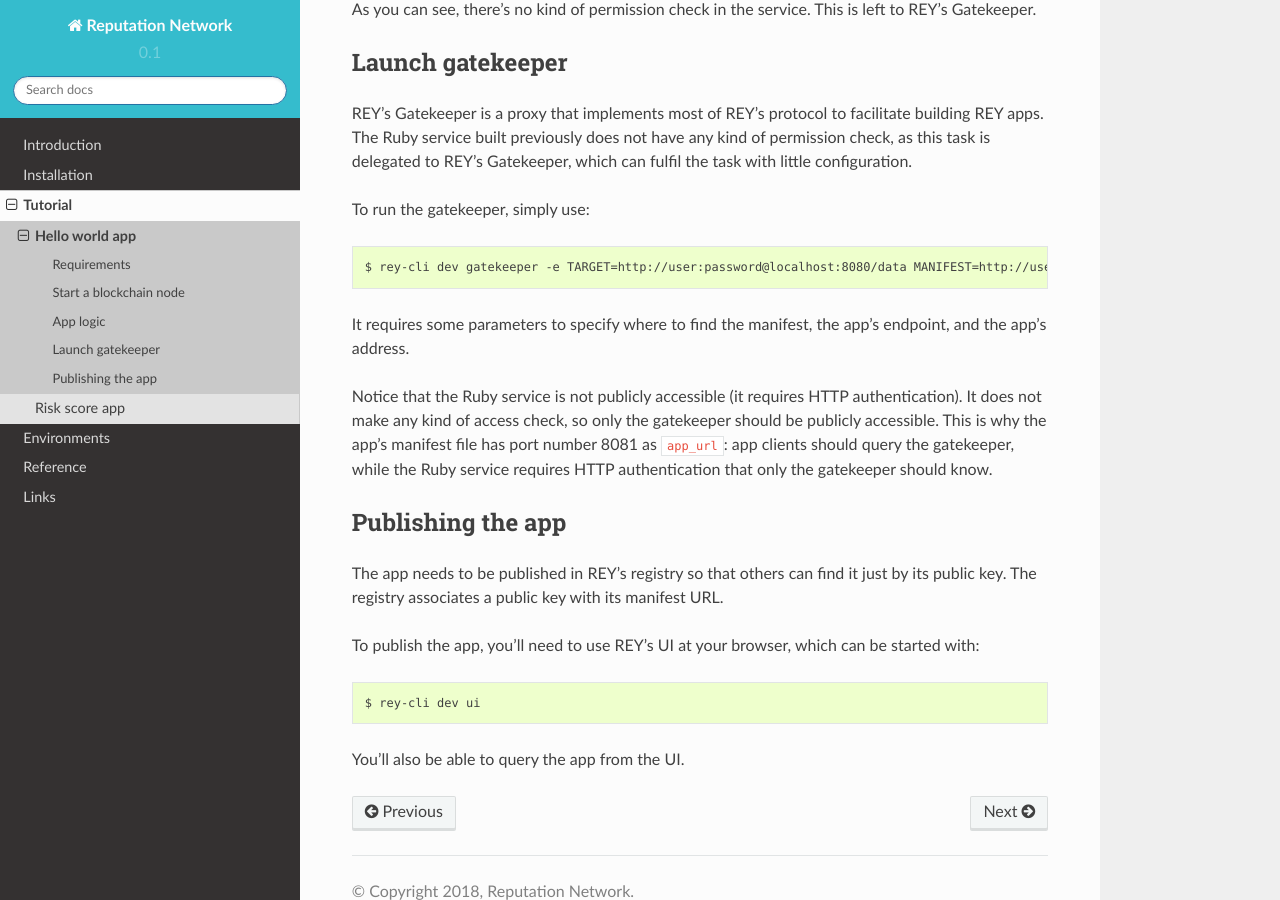
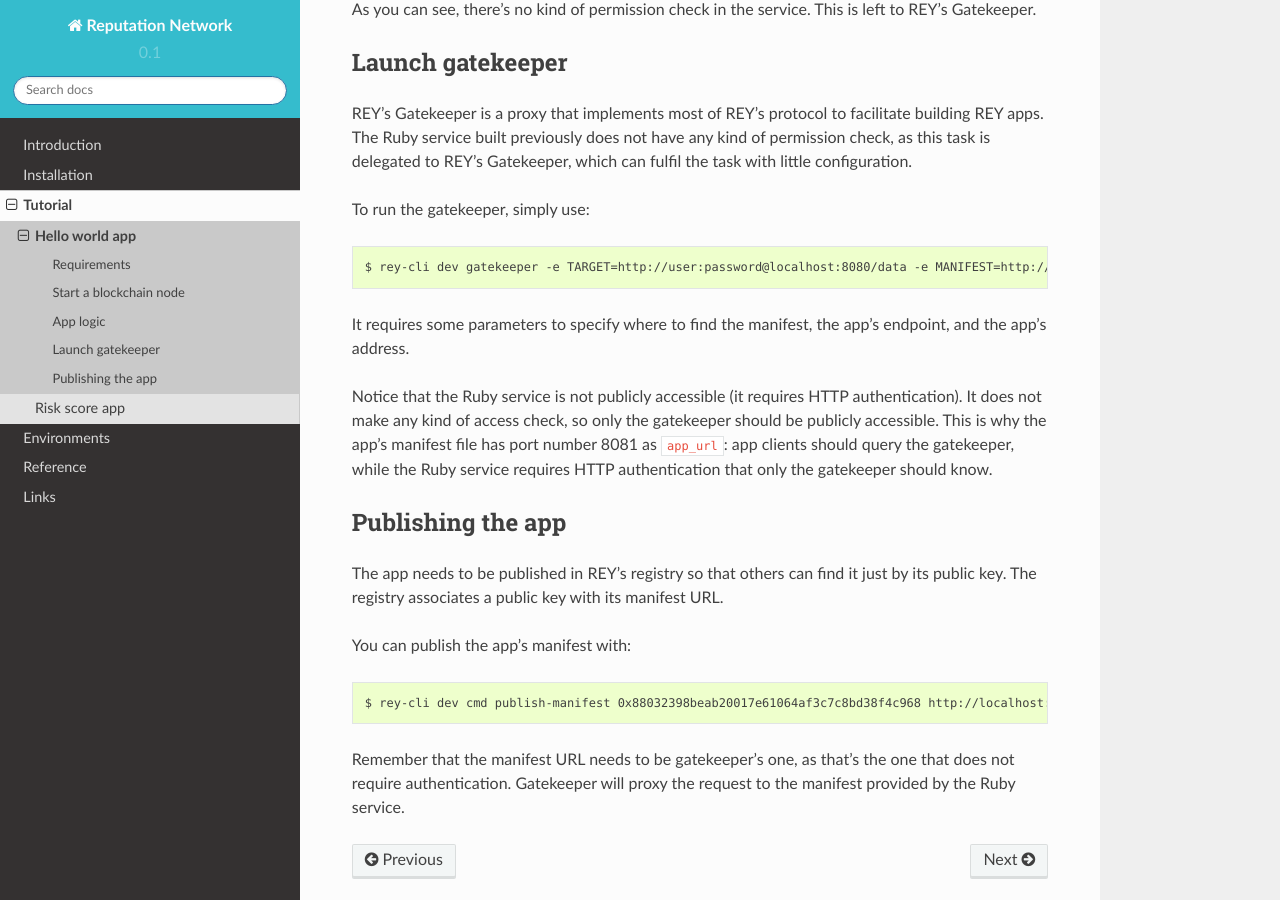
Before and after one commit to reputation-network/rey-docs, a Sphinx documentation site: the page built from docs/contents/tutorial/hello_world.rst, in a window 1280 px wide and 900 px high, scrolled down 2302 px. Built offline with Sphinx 7.4.7 and the Read the Docs theme 2.0.0, drawn with Linux system fonts in a browser that asks for light colours.

Commit message:
Include manifest publishing in tutorials

```diff
--- a/docs/contents/reference/gatekeeper.rst
+++ b/docs/contents/reference/gatekeeper.rst
@@ -17,13 +17,14 @@ To launch gatekeeper, simply use ``rey-cli``:
 
 .. code::
 
-  $ rey-cli dev gatekeeper -e TARGET=http://127.0.0.1:9400/data -e MANIFEST=http://127.0.0.1:9400/manifest
+  $ rey-cli dev gatekeeper -e TARGET=http://127.0.0.1:9400/data -e MANIFEST=http://127.0.0.1:9400/manifest -e APP_ADDRESS=0x88032398beab20017e61064af3c7c8bd38f4c968
 
 Configuration
 -------------
 
 The gatekeeper is configured using the following environment variables:
 
+- ``APP_ADDRESS``: The public key of the app. It's expected that the private key is stored in the blockchain node.
 - ``TARGET``: Specifies the endpoint URL of the target server (i.e., the server that provides the actual implementation of the app). It must include any needed path or basic authentication credentials for the server.
 - ``MANIFEST``: Specifies where to find the manifest of the app. It must include any needed path or basic authentication credentials for the server.
 - ``DEPENDENCIES``: Comma-separated list of any other apps (as public keys) that might be used by this app. With this, the gatekeeper would reject those calls that do not include read permissions to use these apps.
--- a/docs/contents/tutorial/hello_world.rst
+++ b/docs/contents/tutorial/hello_world.rst
@@ -114,7 +114,7 @@ To run the gatekeeper, simply use:
 
 .. code::
 
-  $ rey-cli dev gatekeeper -e TARGET=http://user:password@localhost:8080/data MANIFEST=http://user:password@localhost:8080/manifest APP_ADDRESS=0x88032398beab20017e61064af3c7c8bd38f4c968
+  $ rey-cli dev gatekeeper -e TARGET=http://user:password@localhost:8080/data -e MANIFEST=http://user:password@localhost:8080/manifest -e APP_ADDRESS=0x88032398beab20017e61064af3c7c8bd38f4c968
 
 It requires some parameters to specify where to find the manifest, the app's endpoint, and the app's address.
 
@@ -125,10 +125,10 @@ Publishing the app
 
 The app needs to be published in REY's registry so that others can find it just by its public key. The registry associates a public key with its manifest URL.
 
-To publish the app, you'll need to use REY's UI at your browser, which can be started with:
+You can publish the app's manifest with:
 
 .. code::
 
-  $ rey-cli dev ui
+  $ rey-cli dev cmd publish-manifest 0x88032398beab20017e61064af3c7c8bd38f4c968 http://localhost:8081/manifest
 
-You'll also be able to query the app from the UI.
+Remember that the manifest URL needs to be gatekeeper's one, as that's the one that does not require authentication. Gatekeeper will proxy the request to the manifest provided by the Ruby service.
```
Also changed, not shown: docs/contents/tutorial/risk_score.rst (+3 -5 lines).
